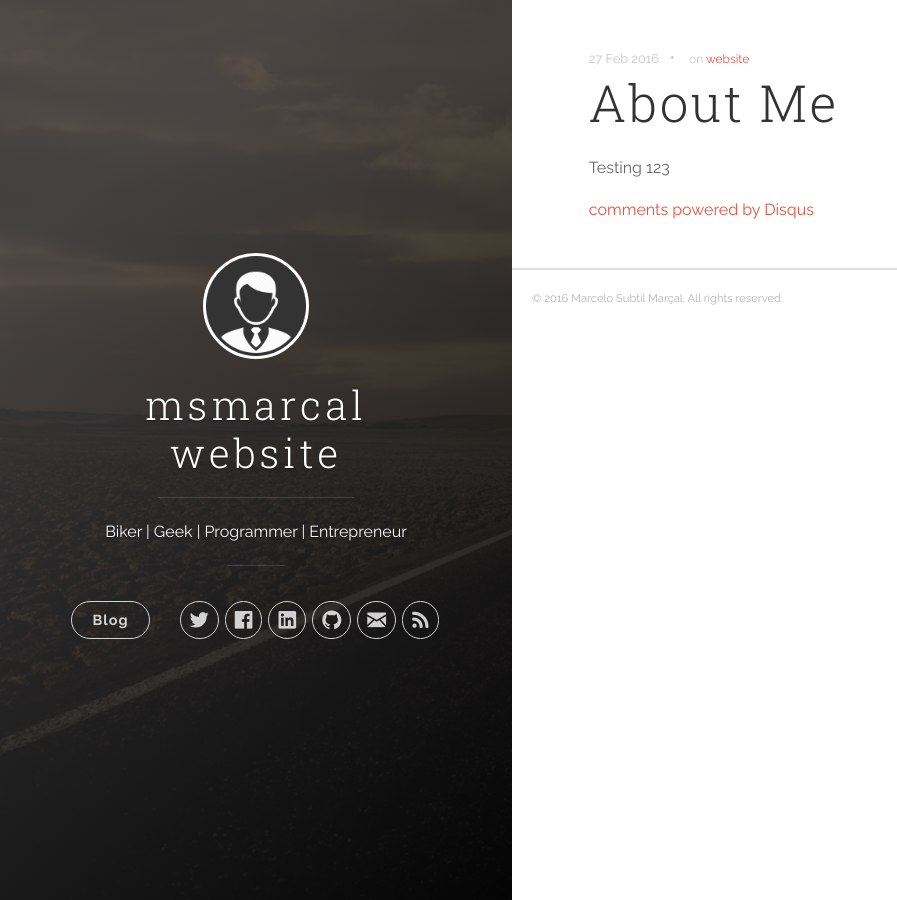
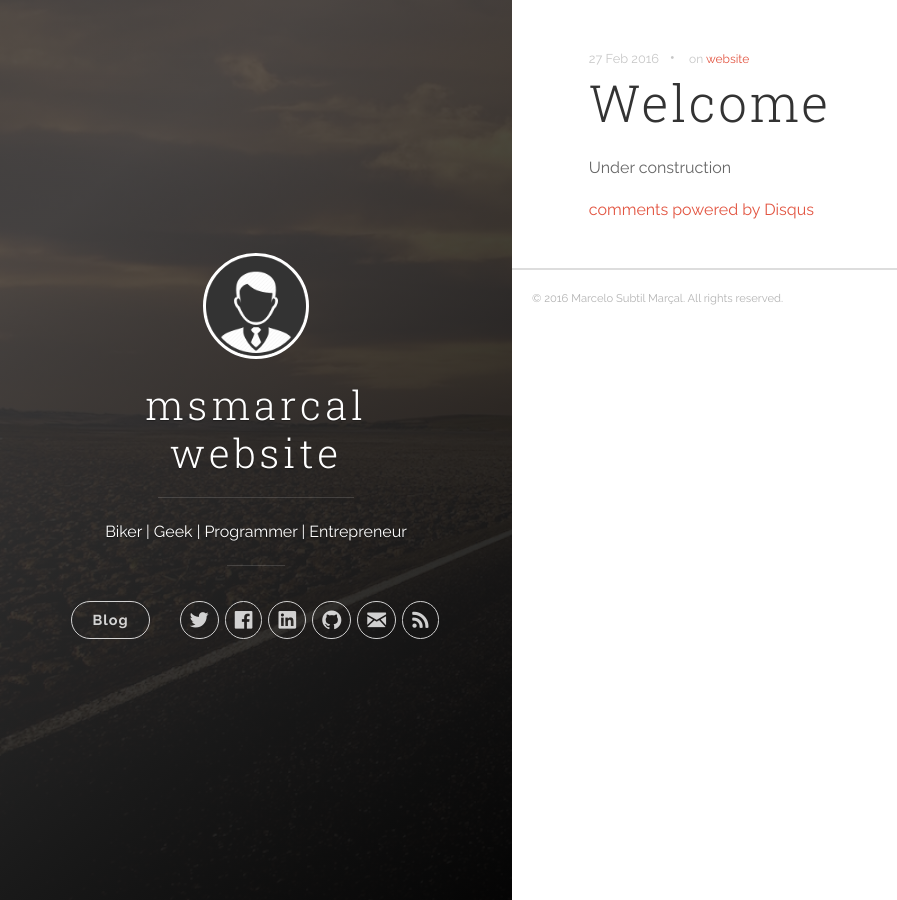
Before and after one commit to msmarcal/msmarcal.github.io, a Jekyll site: the page built from _posts/2016-01-08-welcome.markdown, in a window 1280 px wide. Shown: the whole page, without its empty margins (0-897 px from the left). Built offline with Jekyll 4.4.1, drawn with Linux system fonts in a browser that asks for light colours; nearby versions of some CDN libraries; comment, search, counter and statistics services are not loaded.

Commit message:
First online version

```diff
--- a/_config.yml
+++ b/_config.yml
@@ -39,4 +39,4 @@ kramdown:
   hard_wrap: false
 
 gems: ['jekyll-paginate']
-exclude: ['README.md', 'Gemfile', 'Gemfile.lock', 'screenshot.png']
+exclude: ['.gitignore', README.md', 'Gemfile', 'Gemfile.lock']
--- a/_posts/2016-01-08-welcome.markdown
+++ b/_posts/2016-01-08-welcome.markdown
@@ -1,9 +1,9 @@
 ---
-title:  "About Me"
+title:  "Welcome"
 date:   2016-02-27 12:18:00
 categories: [website]
 tags: [website]
 ---
 
 
-Testing 123
+Under construction
```
